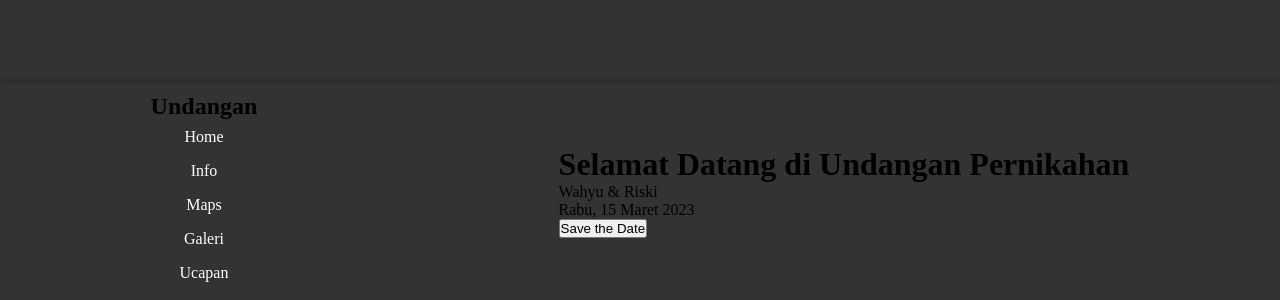
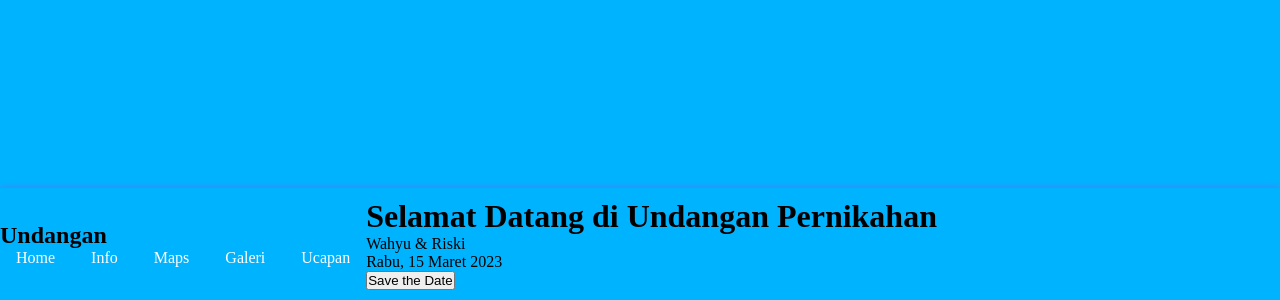
Before and after one commit to Fsliin/UndanganWebFsl, a plain HTML site: page index.html in a window 1280 px wide. Shown: the part 500-800 px from the top of the page. Drawn offline with Linux system fonts and the light colour scheme.

Commit message:
Percobaan project utama

```diff
--- a/style.css
+++ b/style.css
@@ -7,14 +7,14 @@
 
 body {
     display: flex;
-    justify-content: space-around; /* Memposisikan item dengan jarak yang merata */
+    justify-content: flex-start; /* Berbaris ke kiri */
     align-items: center;
     position: fixed;
     bottom: 0;
     width: 100%;
-    background-color: #333; /* Warna background */
+    background-color: #00b3ff;
     padding: 10px 0;
-    box-shadow: 0 -2px 5px rgba(0,0,0,0.2); /* Efek bayangan */
+    box-shadow: 0 -2px 5px rgba(255, 1, 225, 0.2);
 }
 
 /* Sidebar Styling */
@@ -25,10 +25,11 @@
     position: fixed;
     bottom: 0;
     width: 100%;
-    background-color: #333;
+    background-color: #e0dfdf;
     padding: 10px 0;
-    box-shadow: 0 -2px 5px rgba(0,0,0,0.2);
+    box-shadow: 0 -2px 5px rgba(241, 9, 9, 0.2);
     text-align: center;            /* Menambahkan text-align center untuk memastikan teks berada di tengah */
+    padding-left: 20px;
 }
 
 /* Content Styling */
@@ -52,14 +53,11 @@
     font-size: 16px;
     padding: 8px 16px;
     transition: color 0.3s;
-    display: flex;                 /* Menambahkan flex pada menu-item */
-    align-items: center;           /* Memastikan teks di tengah secara vertikal */
-    justify-content: center;       /* Memastikan teks di tengah secara horizontal */
 
 }
 
 .menu-item:hover {
-    color: #ff6347; /* Warna ketika menu di-hover */
+    color: #ff6347;
   }
 
 textarea {
```
